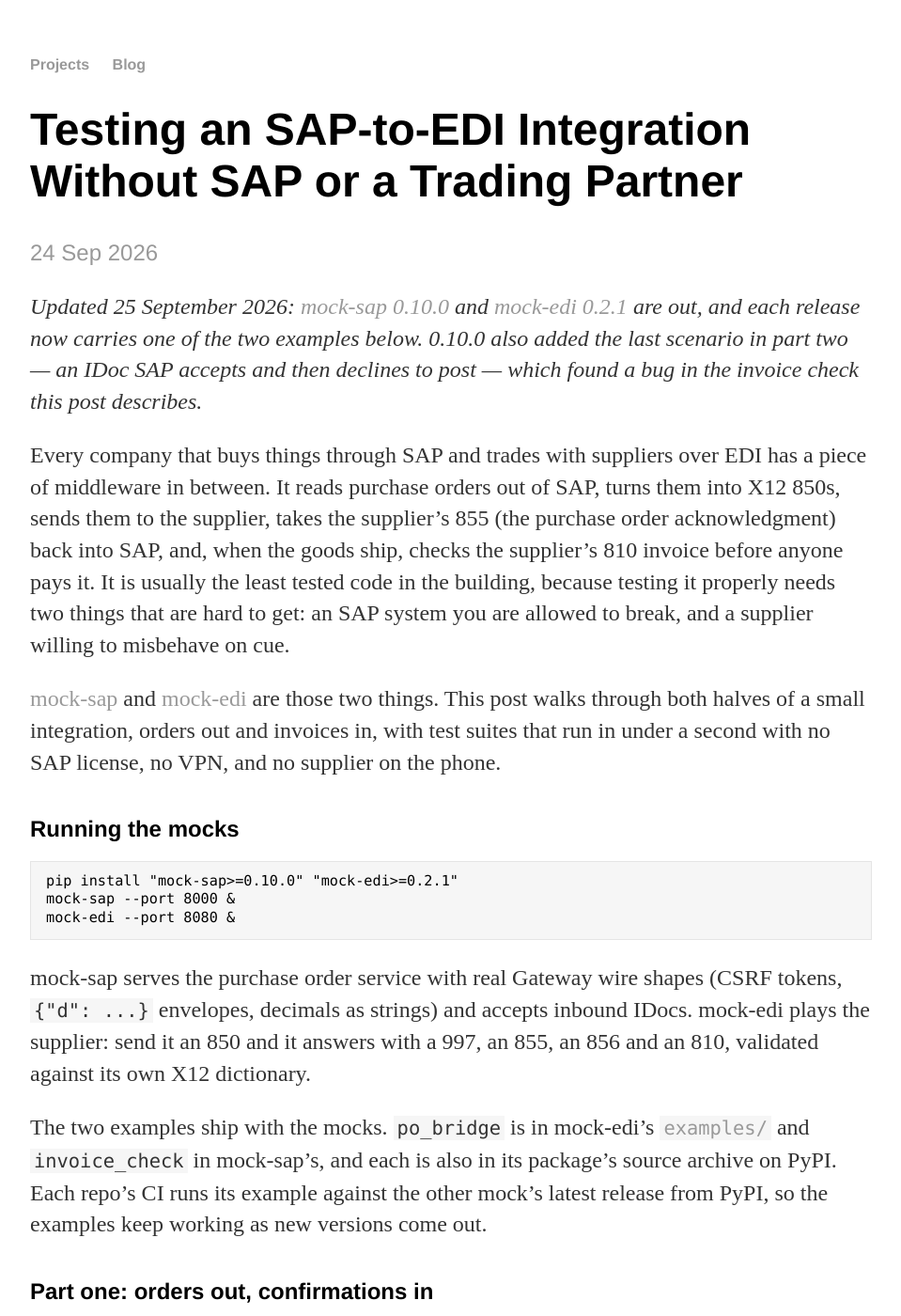
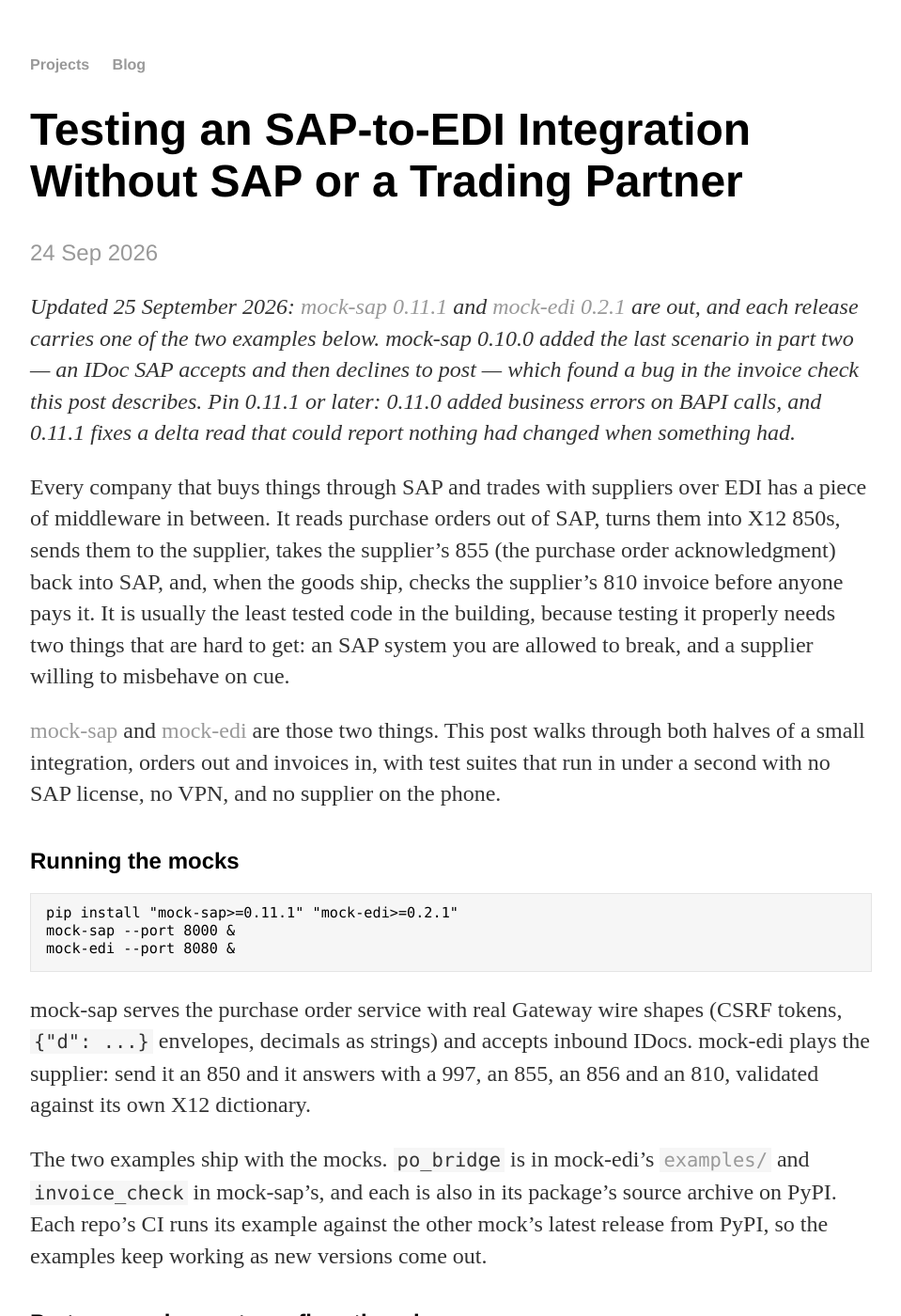
Before and after one commit to rseufert/rseufert.github.io, a Jekyll site: the page built from _posts/2026-09-24-testing-an-sap-to-edi-integration.md, in a window 1280 px wide and 1400 px high. Shown: the whole window at 94% size, without its empty margins (160-1119 px from the left). Built offline with Jekyll 4.4.1, drawn with Linux system fonts in a browser that asks for light colours.

Commit message:
Pin mock-sap 0.11.1, and name the other failure that answers success
0.11.0 added business errors on BAPI calls and 0.11.1 fixes a delta read
that could report nothing had changed when something had, so the post
should not send a reader to 0.10.0.

Checked rather than assumed: installed mock-sap 0.11.1 and mock-edi 0.2.1
from PyPI into a clean venv and ran the post's own command against them.
Ten tests, the transcript the post prints.

The projects page listed only the IDoc as the failure that looks like
success. There are two of those now, and they are the reason the mocks
are worth pointing at.

Co-Authored-By: Claude Opus 5 <noreply@anthropic.com>

````diff
--- a/_posts/2026-09-24-testing-an-sap-to-edi-integration.md
+++ b/_posts/2026-09-24-testing-an-sap-to-edi-integration.md
@@ -4,7 +4,7 @@ title: "Testing an SAP-to-EDI Integration Without SAP or a Trading Partner"
 date: 2026-09-24
 ---
 
-*Updated 25 September 2026: [mock-sap 0.10.0](https://pypi.org/project/mock-sap/0.10.0/) and [mock-edi 0.2.1](https://pypi.org/project/mock-edi/0.2.1/) are out, and each release now carries one of the two examples below. 0.10.0 also added the last scenario in part two — an IDoc SAP accepts and then declines to post — which found a bug in the invoice check this post describes.*
+*Updated 25 September 2026: [mock-sap 0.11.1](https://pypi.org/project/mock-sap/0.11.1/) and [mock-edi 0.2.1](https://pypi.org/project/mock-edi/0.2.1/) are out, and each release carries one of the two examples below. mock-sap 0.10.0 added the last scenario in part two — an IDoc SAP accepts and then declines to post — which found a bug in the invoice check this post describes. Pin 0.11.1 or later: 0.11.0 added business errors on BAPI calls, and 0.11.1 fixes a delta read that could report nothing had changed when something had.*
 
 Every company that buys things through SAP and trades with suppliers over EDI has a piece of middleware in between. It reads purchase orders out of SAP, turns them into X12 850s, sends them to the supplier, takes the supplier's 855 (the purchase order acknowledgment) back into SAP, and, when the goods ship, checks the supplier's 810 invoice before anyone pays it. It is usually the least tested code in the building, because testing it properly needs two things that are hard to get: an SAP system you are allowed to break, and a supplier willing to misbehave on cue.
 
@@ -13,7 +13,7 @@ Every company that buys things through SAP and trades with suppliers over EDI ha
 ## Running the mocks
 
 ```bash
-pip install "mock-sap>=0.10.0" "mock-edi>=0.2.1"
+pip install "mock-sap>=0.11.1" "mock-edi>=0.2.1"
 mock-sap --port 8000 &
 mock-edi --port 8080 &
 ```
--- a/index.html
+++ b/index.html
@@ -24,7 +24,7 @@ title: Rick Seufert
 			<li><strong>Real wire shapes.</strong> <code>__metadata</code>, <code>/Date(…)/</code>, EDMX <code>$metadata</code>, CSRF tokens, <code>$batch</code> changesets, BAPIRET2 tables.</li>
 			<li><strong>V2 and V4 over the same rows.</strong> <code>$apply</code> aggregation, delta tokens, Fiori UI annotations, and OAuth 2.0 token flows a client can expire and refresh.</li>
 			<li><strong>Deterministic demo data.</strong> Business partners, products, sales and purchase orders, the same every run for a given seed.</li>
-			<li><strong>Failure on demand.</strong> Latency, 500s, locked documents, expired CSRF tokens - and an inbound IDoc SAP accepts and then declines to post, which looks like success from the sending side.</li>
+			<li><strong>Failure on demand.</strong> Latency, 500s, locked documents, expired CSRF tokens - and the two that answer <em>success</em> and mean no: an inbound IDoc SAP accepts and then declines to post, and a BAPI that returns HTTP 200 with <code>TYPE E</code> in <code>RETURN</code> for a valid call. Both look like success from the sending side, which is why they are the ones worth testing against.</li>
 		</ul>
 <pre><code>pip install mock-sap
 mock-sap --port 8000
````
